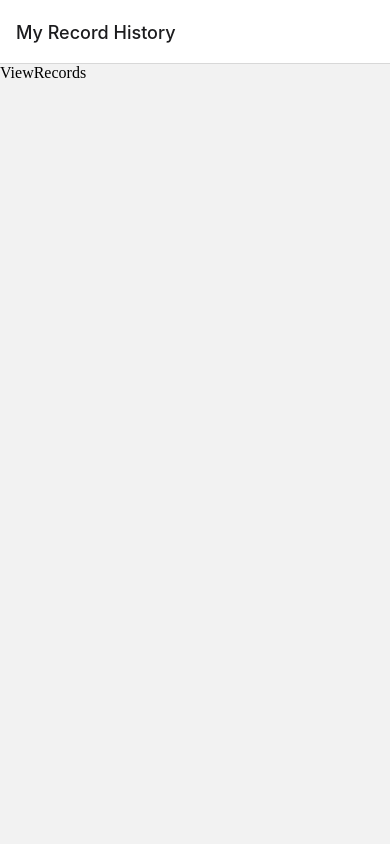
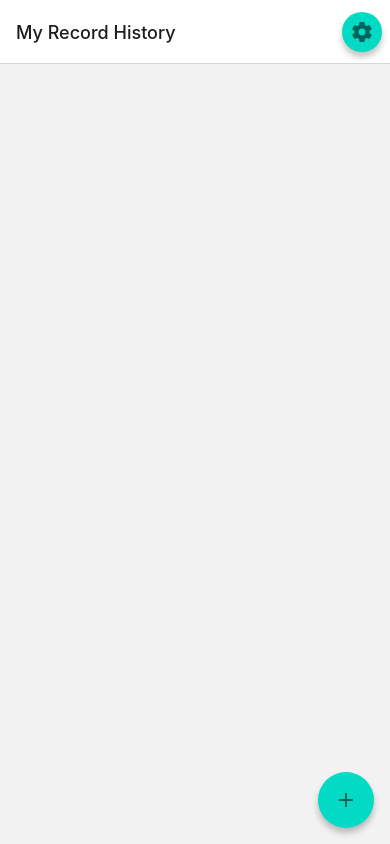
Before and after one commit to ArturWagnerBusiness/Diabetes-App-React-Native, a React Native app in the folder app/: screen /View in a window 390 px wide. Built offline with nearby package versions, Linux system fonts and the light colour scheme.

Commit message:
Menu selector added to view screen Menu selector added with navigation to each add record page. Settings fab clickable added for future settings popup.

```diff
--- a/app/package.json
+++ b/app/package.json
@@ -17,6 +17,7 @@
     "react": "17.0.1",
     "react-dom": "17.0.1",
     "react-native": "0.64.3",
+    "react-native-paper": "^4.11.2",
     "react-native-web": "0.17.1"
   },
   "devDependencies": {
--- a/app/screens/AddBloodSugarLevel.js
+++ b/app/screens/AddBloodSugarLevel.js
@@ -1,7 +1,10 @@
-import React from 'react'
+import React from "react";
+import { Text, View } from "react-native";
 
-export default function AddBloodSugarLevel({navigation}) {
+export default function AddBloodSugarLevel({ navigation }) {
   return (
-    <div>AddBloodSugarLevel</div>
-  )
+    <View>
+      <Text>AddBloodSugarLevel</Text>
+    </View>
+  );
 }
--- a/app/screens/AddExercise.js
+++ b/app/screens/AddExercise.js
@@ -1,7 +1,10 @@
-import React from 'react'
+import React from "react";
+import { Text, View } from "react-native";
 
-export default function AddExercise({navigation}) {
+export default function AddExercise({ navigation }) {
   return (
-    <div>AddExercise</div>
-  )
+    <View>
+      <Text>AddExercise</Text>
+    </View>
+  );
 }
--- a/app/screens/AddIssue.js
+++ b/app/screens/AddIssue.js
@@ -1,7 +1,10 @@
-import React from 'react'
+import React from "react";
+import { Text, View } from "react-native";
 
-export default function AddIssue({navigation}) {
+export default function AddIssue({ navigation }) {
   return (
-    <div>AddIssue</div>
-  )
+    <View>
+      <Text>AddIssue</Text>
+    </View>
+  );
 }
--- a/app/screens/AddMeal.js
+++ b/app/screens/AddMeal.js
@@ -1,7 +1,10 @@
-import React from 'react'
+import React from "react";
+import { Text, View } from "react-native";
 
-export default function AddMeal({navigation}) {
+export default function AddMeal({ navigation }) {
   return (
-    <div>AddMeal</div>
-  )
+    <View>
+      <Text>AddMeal</Text>
+    </View>
+  );
 }
--- a/app/screens/AddMedication.js
+++ b/app/screens/AddMedication.js
@@ -1,7 +1,10 @@
-import React from 'react'
+import React from "react";
+import { Text, View } from "react-native";
 
-export default function AddMedication({navigation}) {
+export default function AddMedication({ navigation }) {
   return (
-    <div>AddMedication</div>
-  )
+    <View>
+      <Text>AddMedication</Text>
+    </View>
+  );
 }
--- a/app/screens/ViewRecords.js
+++ b/app/screens/ViewRecords.js
@@ -1,7 +1,74 @@
-import React from 'react'
+import { useEffect, useState } from "react";
+import { FAB, Portal, Provider } from "react-native-paper";
 
-export default function ViewRecords({navigation}) {
+export default function ViewRecords({ navigation }) {
+  const [isMenuOpen, setMenuOpen] = useState(false);
+  const [isSettingsOpen, setSettingsOpen] = useState(false);
+  useEffect(() => {
+    navigation.setOptions({
+      headerRight: () => (
+        <>
+          <FAB
+            style={{ margin: "8px" }}
+            small
+            icon="cog"
+            onPress={() => {
+              setSettingsOpen(!isSettingsOpen);
+            }}
+          />
+        </>
+      ),
+    });
+  });
+
   return (
-    <div>ViewRecords</div>
-  )
+    <Provider>
+      <Portal>
+        <FAB.Group
+          open={isMenuOpen}
+          icon={isMenuOpen ? "close" : "plus"}
+          actions={[
+            {
+              icon: "food",
+              label: "Add Meal",
+              onPress: () => navigation.navigate("Meal"),
+            },
+            {
+              icon: "needle",
+              label: "Add Medication",
+              onPress: () => navigation.navigate("Medication"),
+            },
+            {
+              icon: "emoticon-neutral-outline",
+              label: "Add Issue/Challange",
+              onPress: () => navigation.navigate("Issue"),
+            },
+            {
+              icon: "water",
+              label: "Add Blood Sugar Level",
+              onPress: () => navigation.navigate("BloodSugar"),
+            },
+            {
+              icon: "run",
+              label: "Add Activity/Exercise",
+              onPress: () => navigation.navigate("Exercise"),
+            },
+            {
+              icon: "magnify",
+              label: "Search food",
+              onPress: () => console.log("Open popup"),
+            },
+          ]}
+          onStateChange={({ open }) => {
+            setMenuOpen(open);
+          }}
+          onPress={() => {
+            if (isMenuOpen) {
+              // do something if the speed dial is open
+            }
+          }}
+        />
+      </Portal>
+    </Provider>
+  );
 }
```
Also changed, not shown: app/components/FoodSearch.js (+3 -4 lines), app/components/RecordItem.js (+3 -4 lines), app/components/SettingsMenu.js (+3 -4 lines), 1 other file (tests, documents, lock files or other folders).
